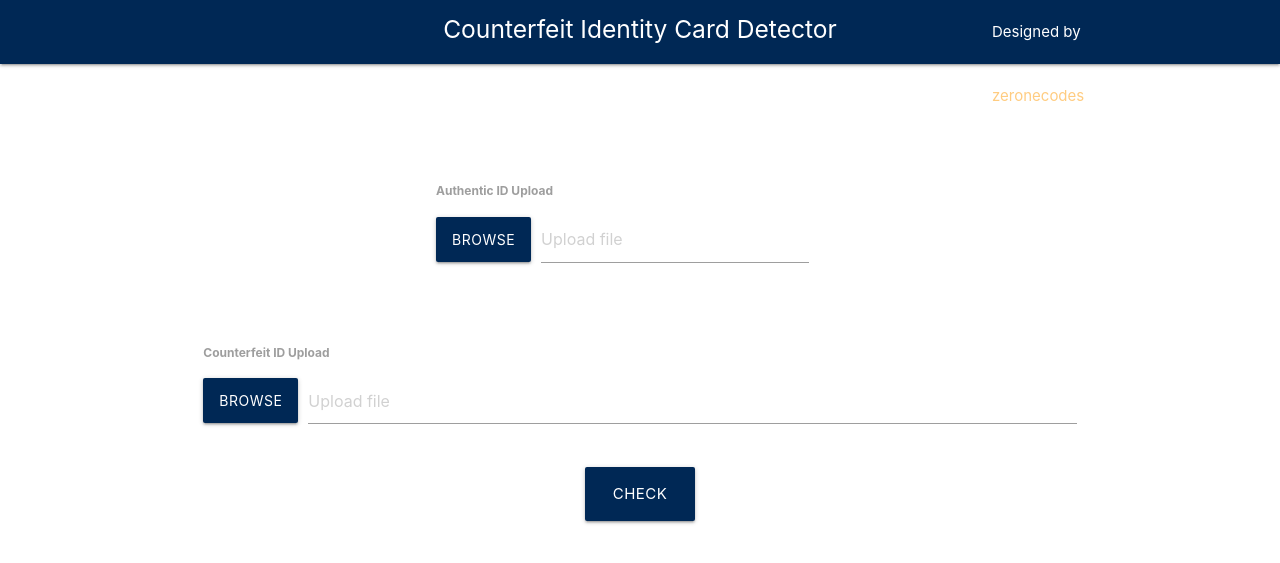
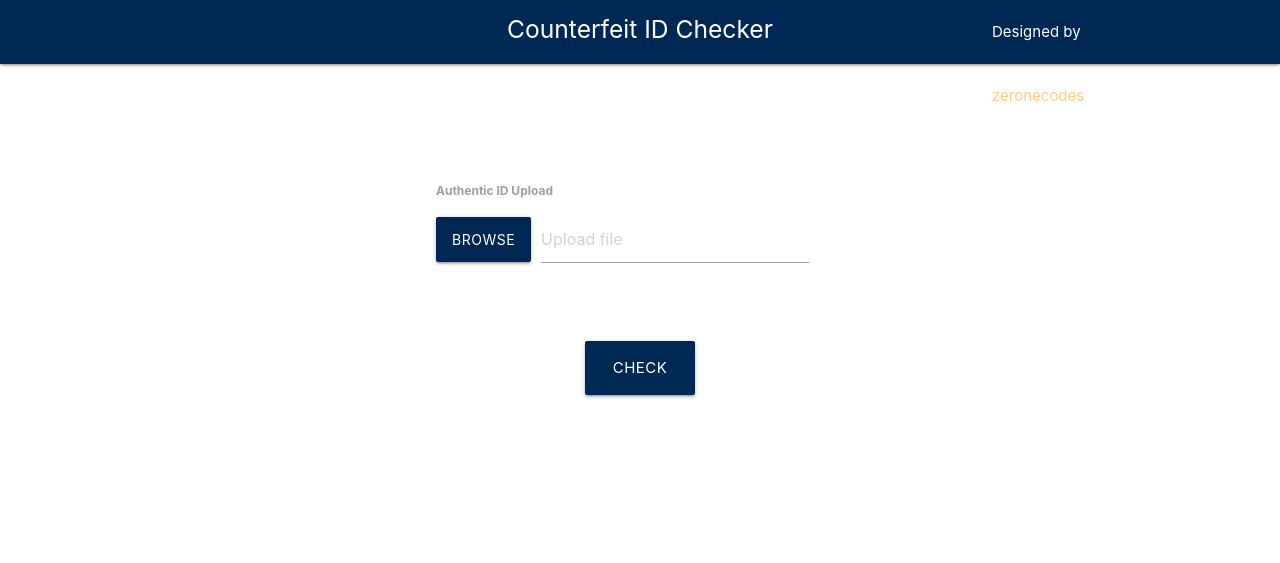
Before and after one commit to zeronecodes/pancard-tampering, a Flask app: page / in a window 1280 px wide. Shown: the top 563 px of the page. Run offline with Flask 2, Linux system fonts and the light colour scheme.

Commit message:
Update index.html

```diff
--- a/pancard-tampering-main/app/templates/index.html
+++ b/pancard-tampering-main/app/templates/index.html
@@ -3,7 +3,7 @@
 <head>
   <meta http-equiv="Content-Type" content="text/html; charset=UTF-8"/>
   <meta name="viewport" content="width=device-width, initial-scale=1, maximum-scale=1.0"/>
-  <title>Counterfeit Identity Card Detector</title>
+  <title>Counterfeit ID Card Detector</title>
 
   <!-- CSS  -->
   <link href="./static/css/materialize.css" type="text/css" rel="stylesheet" media="screen,projection"/>
@@ -12,7 +12,7 @@
 <body>
   <nav style="background-color: #002855" class="lighten-1"  role="navigation" style="height: 100px">
     <div class="nav-wrapper container">
-      <a id="logo-container" class="brand-logo center"><h5>Counterfeit Identity Card Detector</h5></a>
+      <a id="logo-container" class="brand-logo center"><h5>Counterfeit ID Checker</h5></a>
       <div style="margin-left: 800px">
       	   Designed by <a class="orange-text text-lighten-3" href="https://zeronecodes.io">zeronecodes</a>
       </div>
@@ -32,21 +32,6 @@
             <div class="input-field col s5" style="margin-left: 20px; margin-top: 100px">
               <div class = "row">
                   <label for="first_name"><b>Authentic ID Upload</b></label><br>
-                  <div class = "file-field input-field">
-                    <div class = "btn" style="background-color: #002855">
-                      <span>Browse</span>
-                      <input type = "file" name="file_upload" id="file_upload" />
-                    </div>
-                    <div class = "file-path-wrapper">
-                      <input class = "file-path validate" type = "text" placeholder = "Upload file" name="file_name" id="file_name" />
-                    </div>
-                  </div>
-              </div>
-            </div>
-          </div>
-
-          <!- this takes the fake upload ->
-          <label for="first_name"><b>Counterfeit ID Upload</b></label><br>
                   <div class = "file-field input-field">
                     <div class = "btn" style="background-color: #002855">
                       <span>Browse</span>
```
